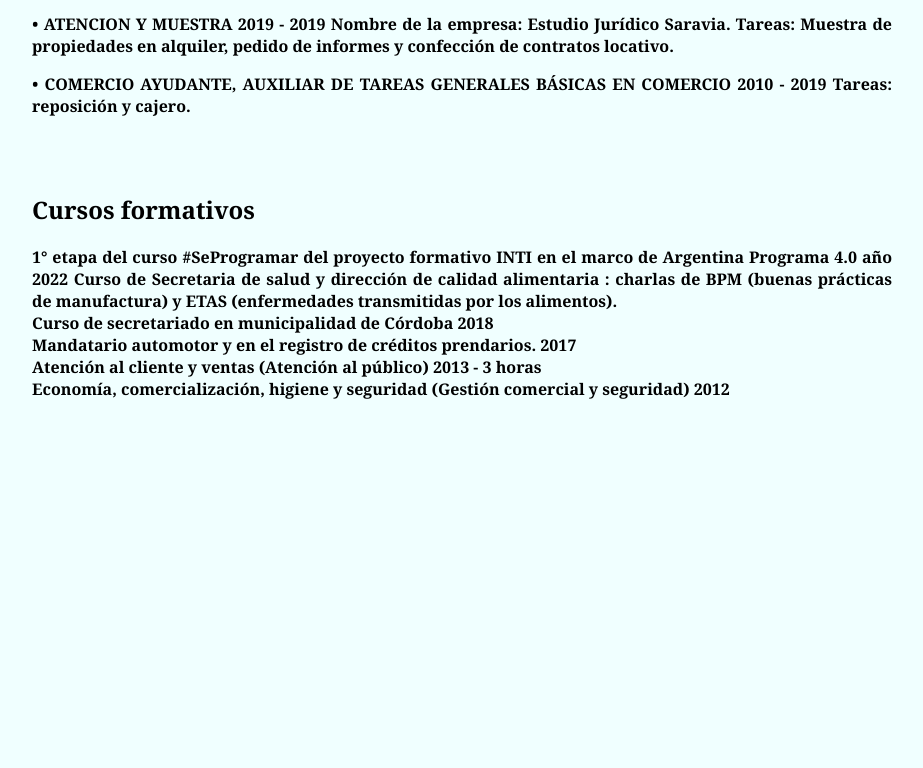
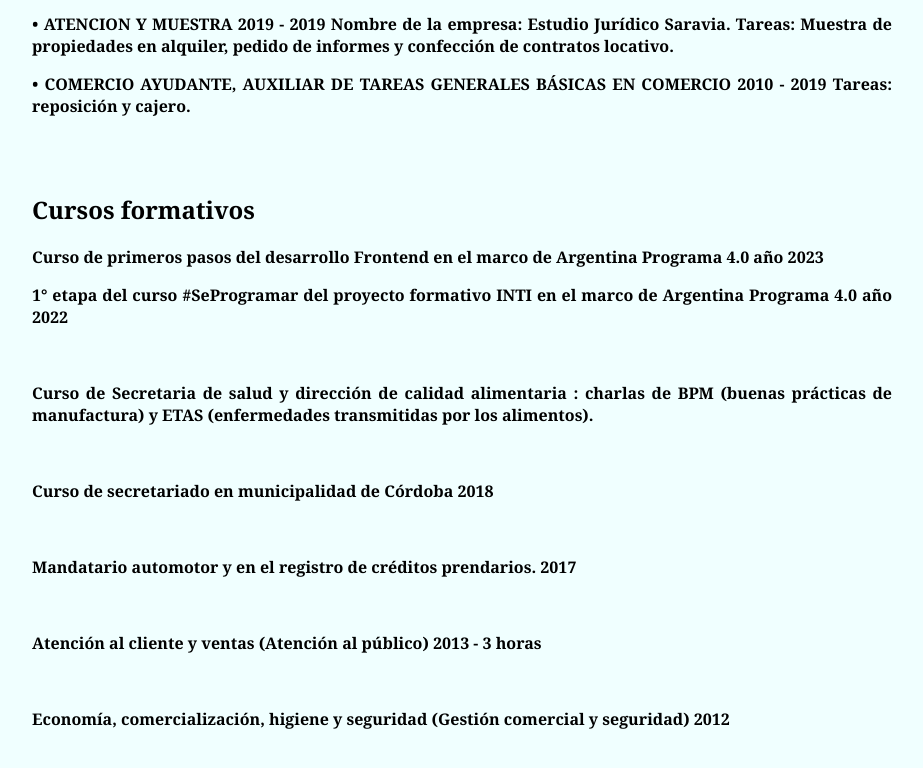
Before and after one commit to leandlopez/leandlopez.github.io, a plain HTML site: page index.html in a window 1280 px wide. Shown: the part 1317-2085 px from the top of the page, without its empty margins (178-1101 px from the left). Before the commit the page ends 1803 px from the top, so only its background shows below. Drawn offline with Linux system fonts and the light colour scheme.

Commit message:
una agregado

```diff
--- a/index.html
+++ b/index.html
@@ -82,18 +82,19 @@
         <article id="tabs5">
             <h2>Cursos formativos
             </h2>
-            <p>1° etapa del curso #SeProgramar del proyecto formativo INTI en el marco de Argentina Programa 4.0 año 2022
-                Curso de Secretaria de salud y dirección de calidad
-                alimentaria : charlas de BPM (buenas prácticas de manufactura) y ETAS
-                (enfermedades transmitidas por los alimentos).
+            <p>Curso de primeros pasos del desarrollo Frontend en el marco de Argentina Programa 4.0 año 2023</p>
+            <p>1° etapa del curso #SeProgramar del proyecto formativo INTI en el marco de Argentina Programa 4.0 año 2022 </p>
                 <br>
-                Curso de secretariado en municipalidad de Córdoba 2018
+            <p>Curso de Secretaria de salud y dirección de calidad alimentaria : charlas de BPM (buenas prácticas de manufactura) y ETAS
+                (enfermedades transmitidas por los alimentos).</p>
                 <br>
-                Mandatario automotor y en el registro de créditos prendarios. 2017
+            <p>Curso de secretariado en municipalidad de Córdoba 2018</p>
                 <br>
-                Atención al cliente y ventas (Atención al público) 2013 - 3 horas
+            <p>Mandatario automotor y en el registro de créditos prendarios. 2017</p>
                 <br>
-                Economía, comercialización, higiene y seguridad (Gestión comercial y seguridad) 2012
+            <p>Atención al cliente y ventas (Atención al público) 2013 - 3 horas</p>
+                <br>
+            <p>Economía, comercialización, higiene y seguridad (Gestión comercial y seguridad) 2012</p>
 
 
         </article>
```
